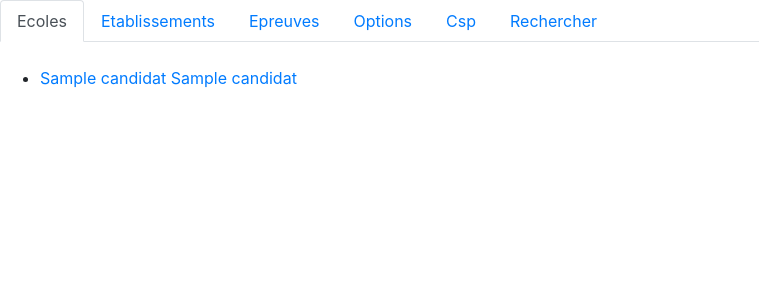
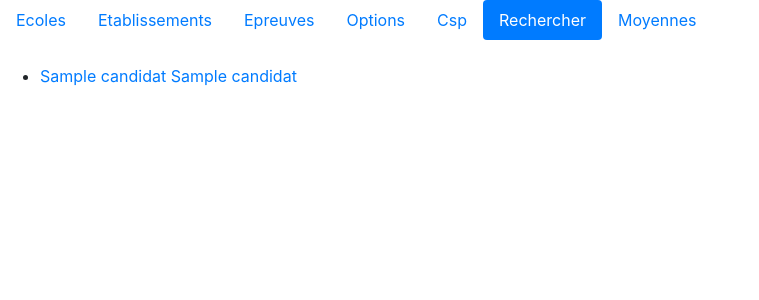
Before and after one commit to Jcz125/exam-results-app, a Flask app: template web/templates/result_rech.html in a window 1280 px wide. Shown: the top 300 px of the page, without its empty margins (0-759 px from the left). Run offline with Flask 2, Linux system fonts and the light colour scheme; the template is opened without the code that fills it: most values are stand-ins (such as "Sample title", 1, 10 or a date in 2020); some libraries are stand-ins or nearby versions.

Commit message:
Update result_rech.html

```diff
--- a/web/templates/result_rech.html
+++ b/web/templates/result_rech.html
@@ -9,9 +9,9 @@
     <title>Liste des candidats trouvés</title>
 </head>
 <body>
-    <ul class="nav nav-tabs">
+    <ul class="nav nav-pills">
         <li class="nav-item">
-          <a class="nav-link active" href="/ecole">Ecoles</a>
+          <a class="nav-link " href="/ecole">Ecoles</a>
         </li>
         <li class="nav-item">
           <a class="nav-link" href="/etablissement">Etablissements</a>
@@ -26,7 +26,10 @@
             <a class="nav-link" href="/csp">Csp</a>
           </li>
           <li class="nav-item">
-            <a class="nav-link" href="/rech">Rechercher</a>
+            <a class="nav-link active" href="/rech">Rechercher</a>
+          </li>
+          <li class="nav-item">
+            <a class="nav-link " href="/moyenne_forms">Moyennes</a>
           </li>
       </ul>
 
```
